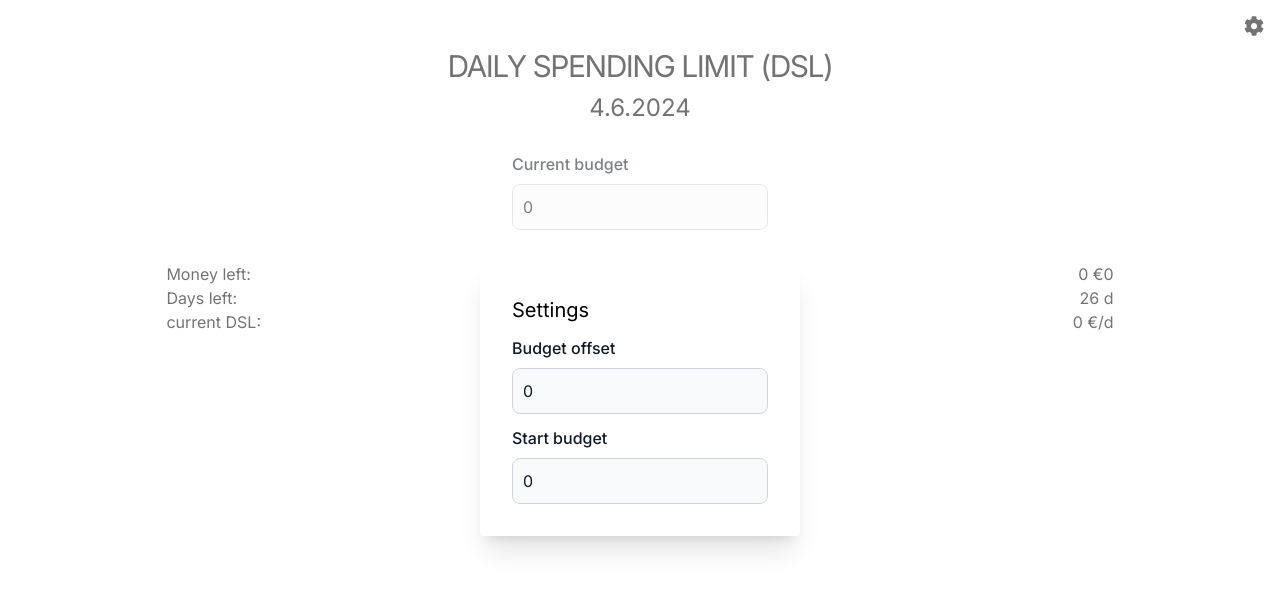
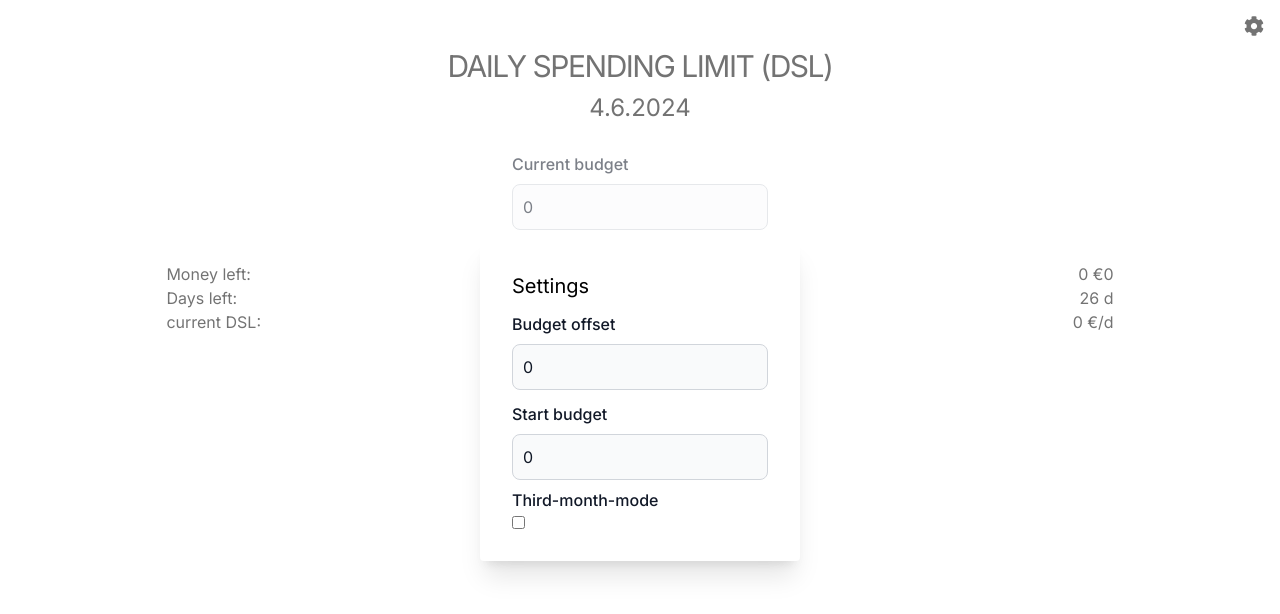
Before and after one commit to WendtOle/daily-spending-limit, a Next.js app: page / in a window 1280 px wide. Both pictures are taken after a click on the button 1254 px from the left and 26 px from the top of the page. Shown: the top 614 px of the page. Built offline with nearby package versions, Linux system fonts and the light colour scheme.

Commit message:
Add thrid month mode setting

```diff
--- a/app/SettingsModal.tsx
+++ b/app/SettingsModal.tsx
@@ -6,11 +6,14 @@ export const SETTINGS_MODAL_ID = "settings-modal-id";
 export const SettingsModal = () => {
   const [startBudget, setStartBudget] = useState<number>(0);
   const [budgetOffset, setBudgetOffset] = useState<number>(0);
+  const [thirdMonthMode, setThirdMonthMode] = useState<boolean>(false);
 
   useEffect(() => {
-    const { startBudget, budgetOffset } = readFromLocalStorage();
+    const { startBudget, budgetOffset, thirdMonthMode } =
+      readFromLocalStorage();
     setStartBudget(startBudget ?? 0);
     setBudgetOffset(budgetOffset ?? 0);
+    setThirdMonthMode(thirdMonthMode);
   }, []);
 
   const handleStartBudgetChange = (value: number) => {
@@ -21,6 +24,11 @@ export const SettingsModal = () => {
   const handleBudgetOffsetChange = (value: number) => {
     setBudgetOffset(value);
     localStorage.setItem(LocalStorageKey.BUDGET_OFFSET, value.toString());
+    window.dispatchEvent(new StorageEvent("storage"));
+  };
+  const handleThridMonthModeChange = (value: boolean) => {
+    setThirdMonthMode(value);
+    localStorage.setItem(LocalStorageKey.THIRD_MONTH_MODE, value.toString());
     window.dispatchEvent(new StorageEvent("storage"));
   };
 
@@ -42,6 +50,14 @@ export const SettingsModal = () => {
         value={startBudget}
         setValue={handleStartBudgetChange}
       />
+      <div className="flex flex-col items-start space-y-1 mt-2">
+        <label className="font-medium text-gray-900">Third-month-mode</label>
+        <input
+          type="checkbox"
+          checked={thirdMonthMode}
+          onChange={(e) => handleThridMonthModeChange(e.target.checked)}
+        />
+      </div>
     </div>
   );
 };
--- a/app/localstorage.ts
+++ b/app/localstorage.ts
@@ -5,6 +5,7 @@ export enum LocalStorageKey {
   CURRENT_BUDGET = "currentBudget",
   BUDGET_OFFSET = "budgetOffset",
   START_BUDGET = "startBudget",
+  THIRD_MONTH_MODE = "thirdMonthMode",
 }
 
 export const readFromLocalStorage = (): {
@@ -12,6 +13,7 @@ export const readFromLocalStorage = (): {
   startBudget: number | undefined;
   budgetOffset: number | undefined;
   history: History;
+  thirdMonthMode: boolean;
 } => {
   const nullableCurrentBudget = localStorage.getItem(
     LocalStorageKey.CURRENT_BUDGET
@@ -24,11 +26,16 @@ export const readFromLocalStorage = (): {
   );
   const rawHistory = localStorage.getItem(LocalStorageKey.HISTORY);
   const history: History = JSON.parse(rawHistory ?? "{}");
+  const nullableThirdMonthMode = localStorage.getItem(
+    LocalStorageKey.THIRD_MONTH_MODE
+  );
+
   return {
     currentBudget: nullableCurrentBudget ? +nullableCurrentBudget : undefined,
     startBudget: nullableStartBudget ? +nullableStartBudget : undefined,
     budgetOffset: nullableBudgetOffset ? +nullableBudgetOffset : undefined,
     history,
+    thirdMonthMode: nullableThirdMonthMode === "true",
   };
 };
 
```
